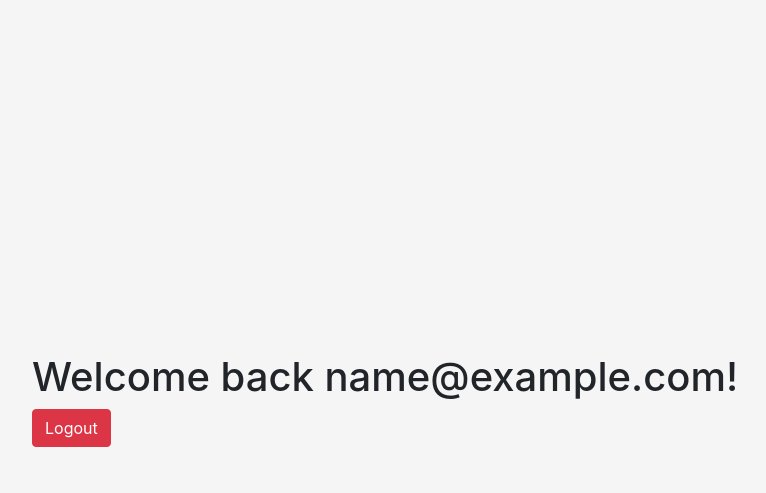
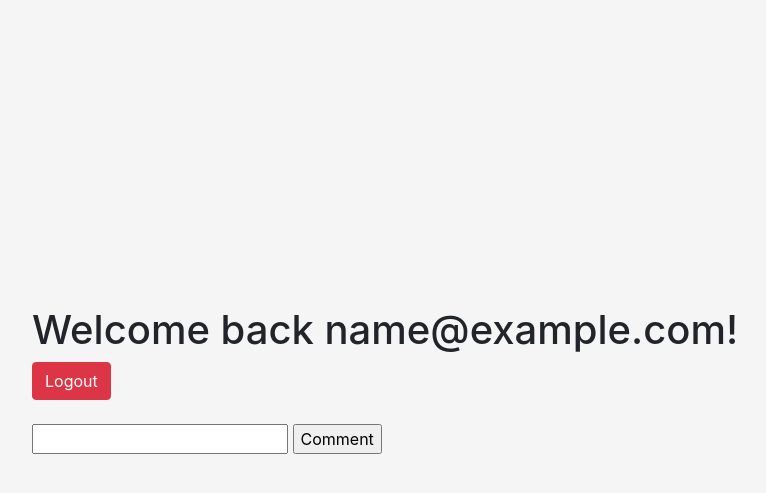
Before and after one commit to datorium-python/python-101, a Flask app: page / in a window 1280 px wide. Shown: the top 493 px of the page, without its empty margins (38-804 px from the left). Run offline with Flask 2, Linux system fonts and the light colour scheme; the visitor is signed in with stand-in values (Sample User, id 1); some libraries are stand-ins or nearby versions.

Commit message:
Add index page with comments

```diff
--- a/flask_register_app/main.py
+++ b/flask_register_app/main.py
@@ -1,7 +1,7 @@
 import os
-from flask import Flask, redirect, url_for, session, render_template
+from flask import Flask, redirect, url_for, session, render_template, request
 from flask_register_app.blueprints.auth.views import bp
-from flask_register_app.models.users import User
+from flask_register_app.models.users import User, Comment
 
 
 app = Flask(
@@ -19,13 +19,25 @@ app.config['UPLOAD_FOLDER'] = upload_folder
 # To create a table in Peewee
 # we need this line
 User.create_table()
+Comment.create_table()
 
 
-@app.route('/')
+@app.route('/', methods=['GET', 'POST'])
 def index():
     if not session.get('is_logged_in'):
         return redirect(url_for('auth.login'))
-    return render_template('index.html')
+
+    user = User.get_or_none(User.id == session.get('user_id'))
+    if request.method == 'POST':
+        text = request.form.get('text')
+
+        # Register new comment from user
+        Comment.create(
+            user=user,
+            text=text
+        )
+
+    return render_template('index.html', user=user)
 
 
 app.register_blueprint(bp)  # Register Blueprint in Flask App
--- a/flask_register_app/templates/index.html
+++ b/flask_register_app/templates/index.html
@@ -8,5 +8,21 @@
     <div class="row">
         <a href="{{ url_for('auth.logout') }}" class="btn btn-danger">Logout</a>
     </div>
+
+    <div class="row mt-4">
+        <form method="post" action="">
+            <input type="text" name="text">
+            <input type="submit" value="Comment">
+        </form>
+    </div>
+
+    <div class="row mt-4">
+        <p>
+        {% for comment in user.comments %}
+           {{ comment.text }} :: {{ comment.created_at }}
+            <br><br>
+        {% endfor %}
+        </p>
+    </div>
 </div>
 {% endblock %}
```
Also changed, not shown: flask_register_app/models/users.py (+17 -0 lines).
